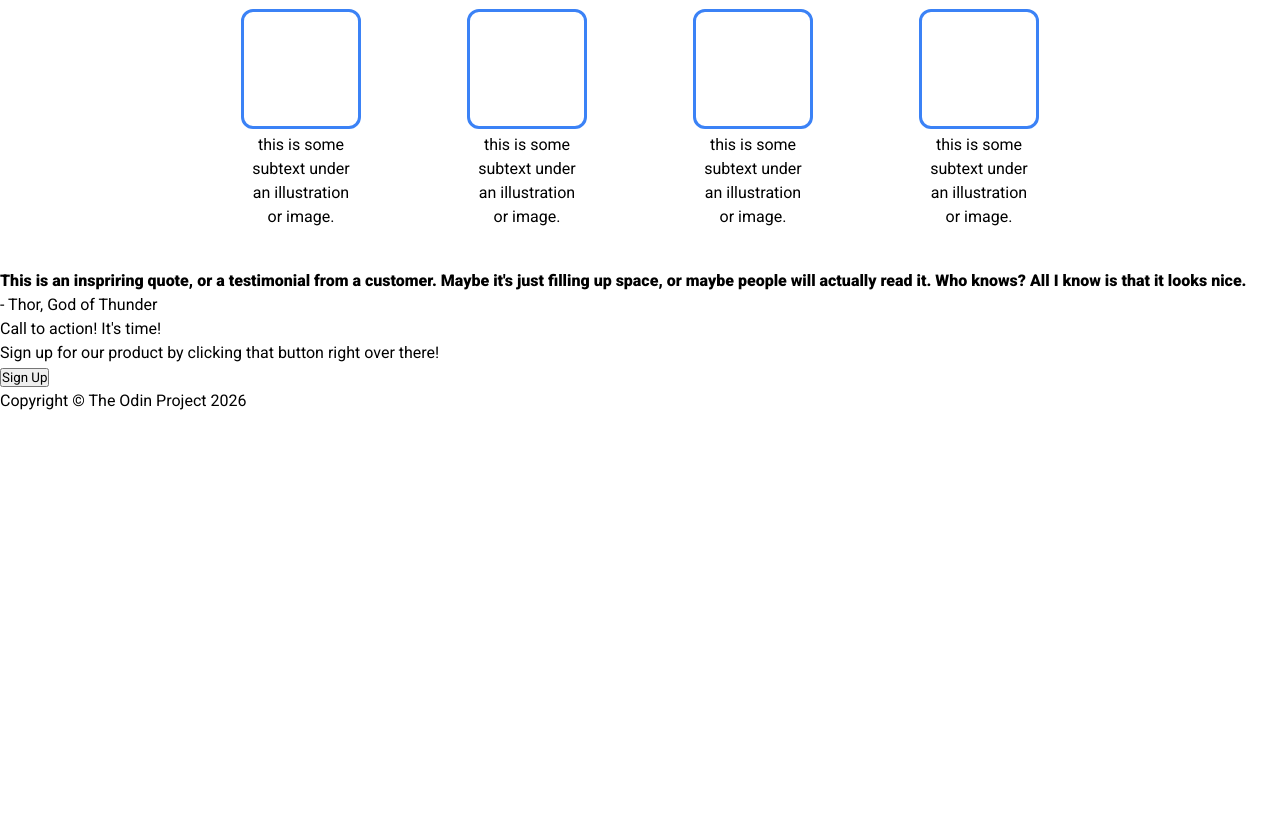
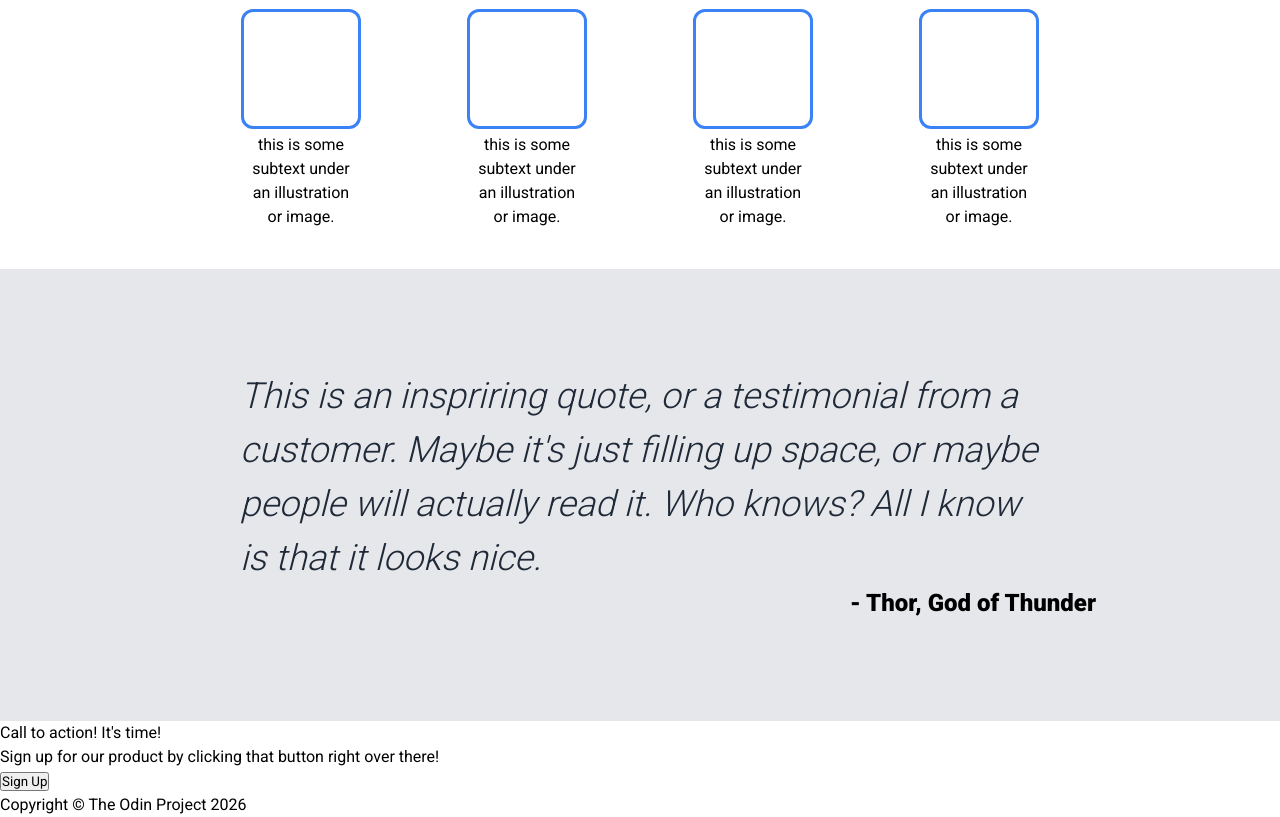
Before and after one commit to kylecreate/TOP-Landing-Page, a plain HTML site: page index.html in a window 1280 px wide. Shown: the part 620-1437 px from the top of the page. Before the commit the page ends 1033 px from the top, so only its background shows below. Drawn offline with Linux system fonts and the light colour scheme.

Commit message:
Quote Container
CSS Changes
- Added the quote text color to the Root Global Changes
- Fixed the text for the hero-img
- Added text changes for the quote and quote author
- Fixed the margin-right size of the navigation container
- Added the quote container stylings

```diff
--- a/styles.css
+++ b/styles.css
@@ -75,6 +75,7 @@ button {
     --clr-blue: rgb(59, 130, 246);
     --clr-blue2: rgb(41, 90, 169);
     --clr-quotebox: rgb(229, 231, 235);
+    --clr-quoteText: rgb(31, 41, 55);
     --clr-placeholder-img: rgb(109, 116, 125);
     --clr-white: rgb(255, 255, 255);
     --clr-black: rgb(0, 0, 0);
@@ -123,6 +124,7 @@ button {
 
 .hero-img {
     color: var(--clr-white);
+    text-align: center;
 }
 
 .signup-btn {
@@ -134,6 +136,18 @@ button {
 .page-info-subtitle {
     text-align: center;
     font-size: var(--FS-30);
+}
+
+.quote {
+    font-size: var(--FS-36);
+    font-weight: var(--FW-300);
+    font-style: italic;
+    color: var(--clr-quoteText);
+}
+
+.quote-author {
+    font-size: var(--FS-24);
+    font-weight: var(--FW-900);
 }
 
 /* General Styling */
@@ -155,7 +169,7 @@ button {
     display: flex;
     justify-content: end;
     gap: 20px;
-    margin-right: 150px;
+    margin-right: 120px;
 }
 
 .hero-container {
@@ -241,3 +255,17 @@ button {
     text-align: center;
     margin: 0 auto;
 }
+
+.quote-container {
+    background-color: var(--clr-quotebox);
+    padding: 100px;
+}
+
+.quote {
+    width: 800px;
+    margin: 0 auto;
+}
+
+.quote-author {
+    margin-left: 750px;
+}
```
